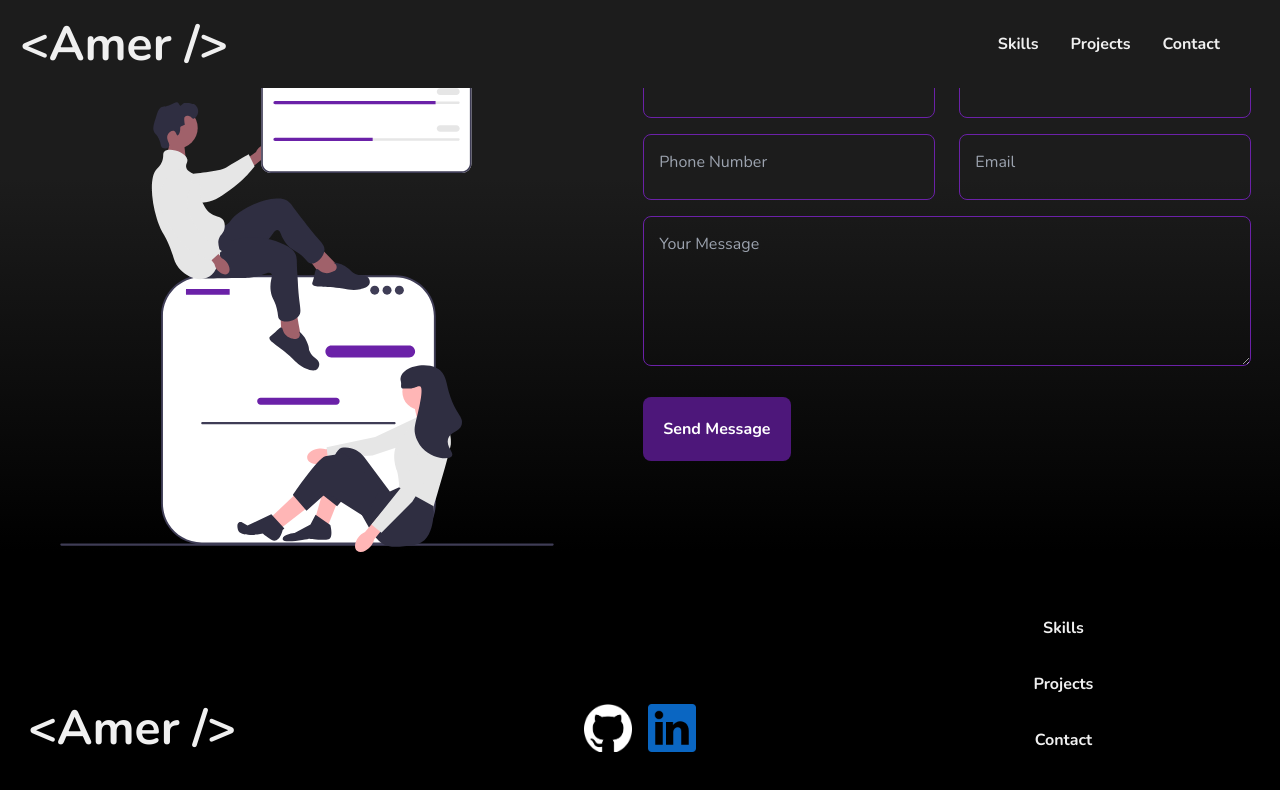
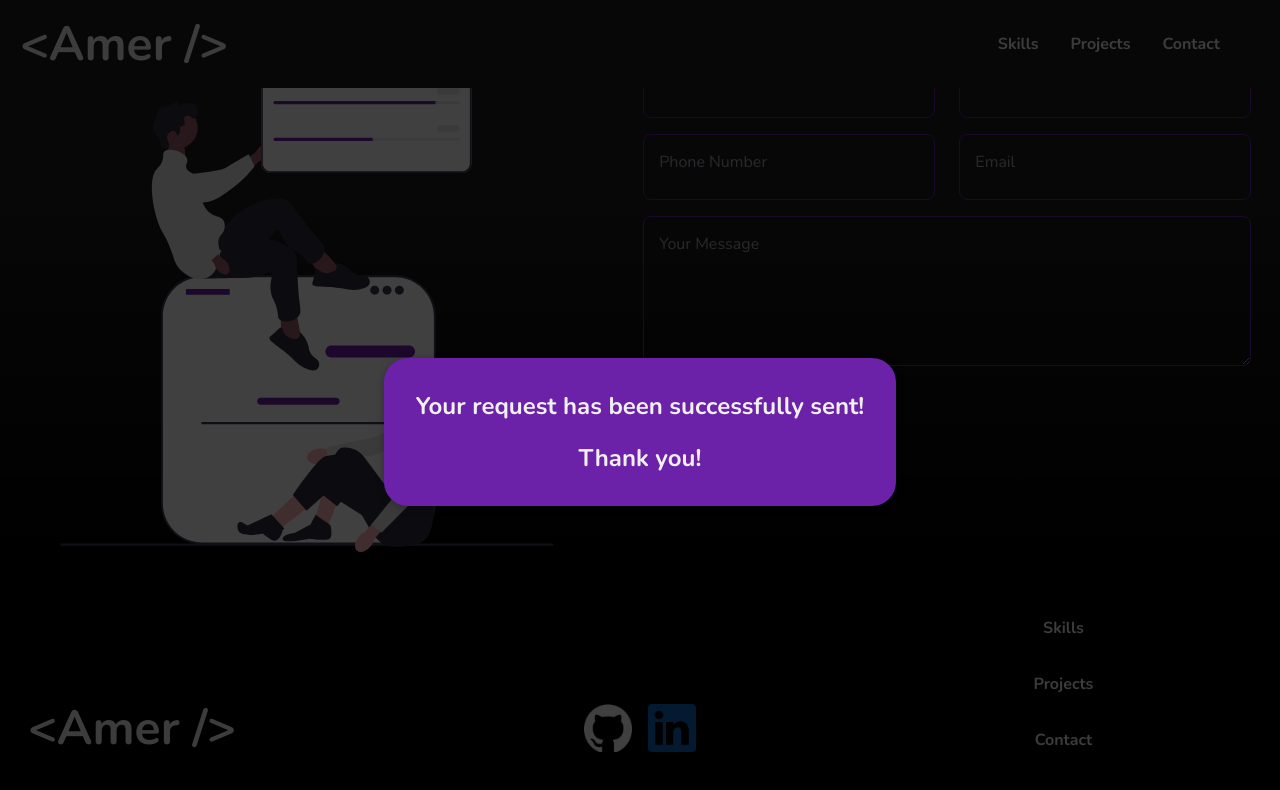
Before and after one commit to amerkulovic/Portfolio2.0, a React (Create React App) app: page / in a window 1280 px wide. Both pictures are taken after typing "Sample", "Sample", "5551234", "name@example.com", "Sample" into the empty fields and a click on the button "Send Message". Shown: the part 3032-3822 px from the top of the page. Built offline with nearby package versions, Linux system fonts and the light colour scheme; a web font is replaced by a local one.

Commit message:
added modal to alert user when contact message is successfully sent

```diff
--- a/src/App.css
+++ b/src/App.css
@@ -41,6 +41,19 @@ textarea:focus {
   outline: none;
   border-color: #4d177a;
   box-shadow: 0 0 0 2px rgba(102, 26, 232, 0.2);
+}
+
+.backdrop {
+  position: fixed;
+  display: flex;
+  justify-content: center;
+  align-items: center;
+  top: 0;
+  left: 0;
+  width: 100%;
+  height: 100vh;
+  z-index: 200000;
+  background-color: rgba(0, 0, 0, 0.75) !important;
 }
 
 .blob-container {
@@ -135,6 +148,19 @@ textarea:focus {
   left: 60%;
 }
 
+.modal {
+  position: relative;
+  top: 4vh;
+  background-color: #6b21a8;
+  padding: 2rem;
+  border-radius: 24px;
+  box-shadow: 0 2px 8px rgba(0, 0, 0, 0.25);
+  z-index: 5;
+  animation: slide-down 300ms ease-out forwards;
+  max-height: calc(100vh - 200px);
+  overflow-y: auto;
+}
+
 .type-writer {
   position: relative;
   position: relative;
@@ -204,3 +230,14 @@ textarea:focus {
     display: none;
   }
 }
+
+@keyframes slide-down {
+  from {
+    opacity: 0;
+    transform: translateY(-3rem);
+  }
+  to {
+    opacity: 1;
+    transform: translateY(0);
+  }
+}
--- a/src/components/Contact.tsx
+++ b/src/components/Contact.tsx
@@ -1,8 +1,10 @@
 import { useState } from "react";
 import emailjs from "emailjs-com";
 import contactSvg from "../assets/images/contact.svg";
+import Modal from "./Modal";
 
 const Contact = () => {
+  const [isModalVisible, setIsModalVisible] = useState(false);
   const [formData, setFormData] = useState({
     firstName: "",
     lastName: "",
@@ -32,7 +34,10 @@ const Contact = () => {
 
     try {
       const response = await emailjs.send("service_bj8hrq4", "template_f9hhp9b", templateParams, "VakBFA1QLBGZOMeSo");
-      alert("Message sent successfully!");
+      setIsModalVisible(true);
+      setTimeout(() => {
+        setIsModalVisible(false);
+      }, 3000);
       setFormData({
         firstName: "",
         lastName: "",
@@ -48,6 +53,7 @@ const Contact = () => {
 
   return (
     <div id="contacts" className="bg-gradient-to-b from-[#1c1c1c] to-black via-[#1c1c1c] pt-[120px]">
+      {isModalVisible && <Modal />}
       <h1 className="text-5xl font-bold text-center pb-20">Contact</h1>
       <section className="flex justify-around">
         <img className="h-[500px] w-[48%] max-md:hidden" src={contactSvg} />
--- /dev/null
+++ b/src/components/Modal.tsx
@@ -0,0 +1,12 @@
+const Modal = () => {
+  return (
+    <div className="backdrop">
+      <section className="modal">
+        <h1 className="font-bold text-2xl text-center">Your request has been successfully sent!</h1>
+        <h1 className="font-bold text-2xl text-center mt-5">Thank you!</h1>
+      </section>
+    </div>
+  );
+};
+
+export default Modal;
```
